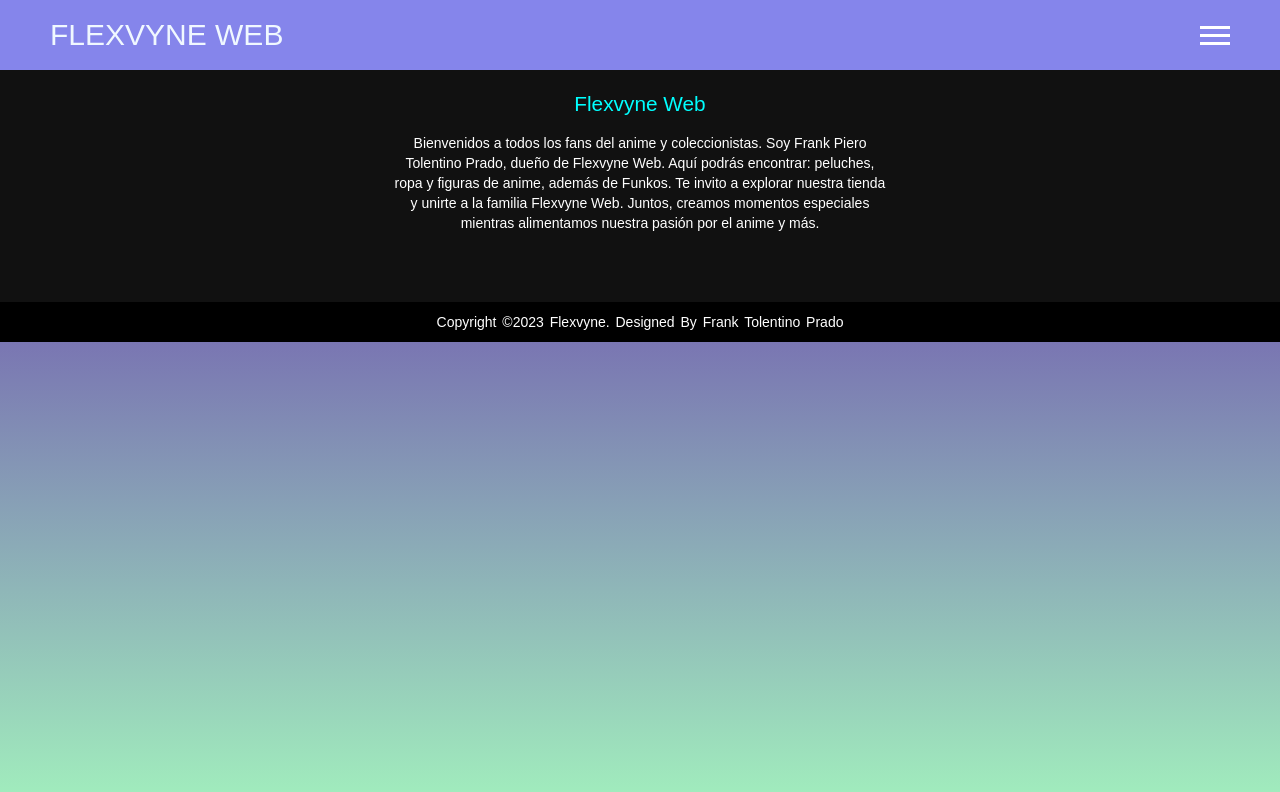
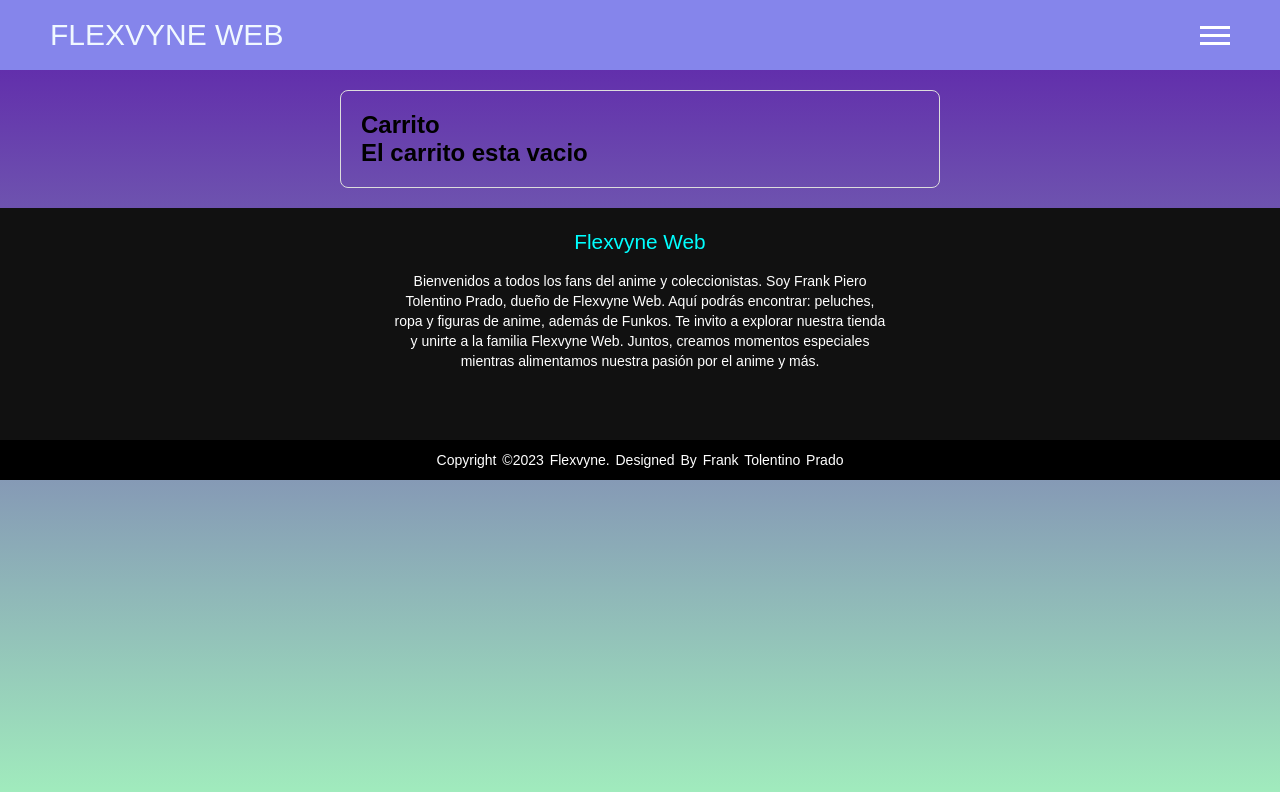
Before and after one commit to FrankTolentinoPrado/Preentrega2_React_FrankTolentino, a React (Create React App) app: page /carrito in a window 1280 px wide. Shown: the top 792 px of the page. Built offline with nearby package versions, Linux system fonts and the light colour scheme.

Commit message:
agregue carrito y actualizaciones

```diff
--- a/src/App.js
+++ b/src/App.js
@@ -1,14 +1,19 @@
 import ItemDetailContainer from "./components/ItemDetailContainer/ItemDetailContainer";
 import ItemListContainer from "./components/ItemListContainer/ItemListContainer";
 import NavBar from "./components/NavBar/NavBar";
-import "./App.css"
+import "./App.css";
 import { BrowserRouter, Route, Routes } from "react-router-dom";
 import Nosotros from "./components/Nosotros/Nosotros";
 import Contacto from "./components/Contacto/Contacto";
 import Footer from "./components/Footer/Footer";
+import Carrito from "./components/Carrito/Carrito";
+import { CartProvider } from "./context/CartContext";
 
 function App() {
+
   return (
+    <div>
+      <CartProvider>
         <BrowserRouter>
           <div className="App">
             <NavBar />
@@ -19,10 +24,13 @@ function App() {
               <Route path="/productos/:category" element={<ItemListContainer />} />
               <Route path="/nosotros" element={<Nosotros />} />
               <Route path="/contacto" element={<Contacto />} />
+              <Route path="/carrito" element={<Carrito />} />
             </Routes>
             <Footer />
           </div>
         </BrowserRouter>
+      </CartProvider>
+    </div>
   );
 }
 
--- /dev/null
+++ b/src/components/Carrito/Carrito.css
@@ -0,0 +1,28 @@
+/* Carrito.css */
+
+.carrito-container {
+    max-width: 600px;
+    margin: 20px auto;
+    padding: 20px;
+    border: 1px solid #ddd;
+    border-radius: 8px;
+  }
+
+  .producto-item {
+    display: flex;
+    margin-bottom: 20px;
+  }
+
+  .producto-imagen {
+    border-radius: 5px;
+    width: 100px;
+    height: 100px;
+    object-fit: cover;
+    margin-right: 20px;
+  }
+
+  .producto-info {
+    flex-grow: 1;
+  }
+
+  /* Puedes agregar más estilos según tus necesidades */
--- /dev/null
+++ b/src/components/Carrito/Carrito.jsx
@@ -0,0 +1,40 @@
+import React, { useContext } from "react";
+import { CartContext } from "../../context/CartContext";
+import "./Carrito.css"; // Asegúrate de tener tu archivo CSS para el carrito
+
+const Carrito = () => {
+  const { carrito, precioTotal, vaciarCarrito } = useContext(CartContext);
+
+  const handleVaciar = () => {
+    vaciarCarrito();
+  }
+
+  return (
+    <div className="carrito-container">
+      <h2>Carrito</h2>
+      {carrito.map((prod) => (
+        <div key={prod.id} className="producto-item">
+          <img src={prod.image} alt="image" className="producto-imagen" />
+          <div className="producto-info">
+            <h3>{prod.title}</h3>
+            <p>Precio unitario: ${prod.price}</p>
+            <p>Precio total: ${prod.price * prod.cantidad}</p>
+            <p>Cantidad: {prod.cantidad}</p>
+          </div>
+        </div>
+      ))
+      }
+      {
+        carrito.length > 0 ?
+        <>
+            <h2>Precio total:  ${precioTotal()} </h2>
+            <button onClick={handleVaciar}>Vaciar Carrito</button>
+        </> :
+        <h2>El carrito esta vacio</h2>
+      }
+
+    </div>
+  );
+};
+
+export default Carrito;
--- a/src/components/CartWidget/CartWidget.jsx
+++ b/src/components/CartWidget/CartWidget.jsx
@@ -1,14 +1,18 @@
+import { useContext } from 'react';
 import cart from './assets/shopping-cart.png'
-import { useState } from "react";
+import { Link } from 'react-router-dom';
+import { CartContext } from '../../context/CartContext';
 
 const CartWidget= () => {
 
-    const [number] = useState(0);
+    const { cantidadEnCarrito } = useContext(CartContext);
 
     return (
         <div>
-            <img src={cart} alt= "cart-widget"/>
-            {number}
+            <Link to="/carrito">
+                <img src={cart} alt= "cart-widget"/>
+                <span className='numerito'>{cantidadEnCarrito()}</span>
+            </Link>
         </div>
     )
 };
--- a/src/components/ItemDetail/ItemDetail.jsx
+++ b/src/components/ItemDetail/ItemDetail.jsx
@@ -1,7 +1,11 @@
+import { CartContext } from "../../context/CartContext";
 import ItemCount from "../ItemCount/ItemCount";
-import { useState } from "react";
+import { useContext, useState } from "react";
 
 const ItemDetail = ( {item} ) => {
+
+    const {carrito, agregarAlCarrito} = useContext(CartContext);
+    console.log(carrito);
 
 
     const [cantidad, setCantidad] = useState(1);
@@ -14,10 +18,6 @@ const ItemDetail = ( {item} ) => {
         cantidad < item.stock && setCantidad(cantidad+1)
     }
 
-    const handleAgregar = () =>{
-        console.log( {...item, cantidad} )
-    }
-
     return (
         <div className="container-detalle">
             <div>
@@ -27,7 +27,12 @@ const ItemDetail = ( {item} ) => {
                     <p>{item.description}</p>
                     <p>${item.price}</p>
                     <p>categoria: {item.category}</p>
-                    <ItemCount cantidad={cantidad} handleSumar={handleSumar} handleRestar={handleRestar} handleAgregar={handleAgregar}/>
+                    <ItemCount
+                    cantidad={cantidad}
+                    handleSumar={handleSumar}
+                    handleRestar={handleRestar}
+                    handleAgregar={() => { agregarAlCarrito(item, cantidad) }}
+                    />
                 </div>
 
             </div>
--- a/src/components/ItemListContainer/ItemListContainer.jsx
+++ b/src/components/ItemListContainer/ItemListContainer.jsx
@@ -9,7 +9,6 @@ const ItemListContainer = () => {
     const [productos, setProductos] = useState([]);
     const [titulo, setTitulo] = useState("Productos");
     const category = useParams().category;
-    console.log(category);
 
     useEffect(() => {
         pedirProductos()
--- a/src/components/NavBar/NavBar.jsx
+++ b/src/components/NavBar/NavBar.jsx
@@ -35,7 +35,7 @@ const NavBar = () => {
                         <li>
                             <Link className="boton_morado" to="/contacto">Contacto</Link>
                         </li>
-                        <CartWidget />
+                        <li><CartWidget /></li>
                     </ul>
                 </nav>
                 <label htmlFor="nav_check" className="hamburger">
--- a/src/components/data/productos.json
+++ b/src/components/data/productos.json
@@ -13,7 +13,7 @@
   "title": "Banpresto Dragon Ball Super - Gohan Super Saiyan",
   "image": "https://phantom.pe/media/catalog/product/cache/2d2e350e73065c0f42c90f0a12869353/4/9/4983164193824.jpg",
   "price": "119.90",
-  "description": "Figura de Gohan Super Saiyan, basada en el popular manga y anime “Dragon Ball Super Hero”.",
+  "description": "Figura de Gohan Super Saiyan, basada en el popular manga y anime “Dragon Ball Super Hero.",
   "category": "Coleccionables",
   "stock": "14"
 },
@@ -121,7 +121,7 @@
   "id": 14,
   "title": "Peluche Loid Forger Spy x Family",
   "image": "https://lafrikileria.com/151940-large_default/peluche-loid-forger-spy-x-family-good-smile.jpg",
-  "price": "44.90 ",
+  "price": "44.90",
   "description": "Un maravilloso peluche oficial, de una de las series de manga y anime más geniales: Spy x Family.",
   "category": "Peluches",
   "stock": "12"
@@ -266,7 +266,7 @@
   "title": "Funko Pop My Hero Academia - Izuku Midoriya",
   "image": "https://phantom.pe/media/catalog/product/cache/2d2e350e73065c0f42c90f0a12869353/6/7/67327_popanimation_mha_deku_blackwhip_glam-web.jpg",
   "price": "69.90",
-  "description": "diam id ornare imperdiet sapien urna pretium nisl ut volutpat sapien arcu sed augue aliquam",
+  "description": "Funko Pop de My Hero Academia edicion coleccionista.",
   "category": "Funkopops",
   "stock": "10"
 },
--- /dev/null
+++ b/src/context/CartContext.jsx
@@ -0,0 +1,57 @@
+import { createContext, useEffect, useState} from "react";
+
+
+
+export const CartContext = createContext();
+
+const carritoInicial = JSON.parse(localStorage.getItem ("carrito")) || [];
+
+export const CartProvider = ({children}) => {
+
+    const [carrito, setCarrito] = useState(carritoInicial);
+
+  const agregarAlCarrito = (item, cantidad) => {
+    const itemAgregado = {...item, cantidad};
+
+    const nuevoCarrito = [...carrito];
+    const estaEnElCarrito = nuevoCarrito.find((producto) => producto.id === itemAgregado.id);
+
+    if(estaEnElCarrito) {
+      estaEnElCarrito.cantidad += cantidad;
+
+    } else {
+      nuevoCarrito.push(itemAgregado);
+
+    }
+    setCarrito(nuevoCarrito);
+  }
+
+
+  const cantidadEnCarrito = () => {
+    return carrito.reduce ((acc, prod) => acc + prod.cantidad, 0);
+  }
+
+  const precioTotal = () => {
+    return carrito.reduce((acc, prod) => acc + prod.precio *  prod.cantidad, 0);
+  }
+
+  const vaciarCarrito = () => {
+    setCarrito([]);
+  }
+
+  useEffect (() => {
+   localStorage.setItem("carrito", JSON.stringify(carrito))
+  }, [carrito])
+
+ return (
+ <CartContext.Provider value={{
+    carrito,
+    agregarAlCarrito,
+    cantidadEnCarrito,
+    precioTotal,
+    vaciarCarrito
+ }}>
+    {children}
+ </CartContext.Provider>
+)
+}
```
Lines whose indentation alone changed are shown as unchanged.
